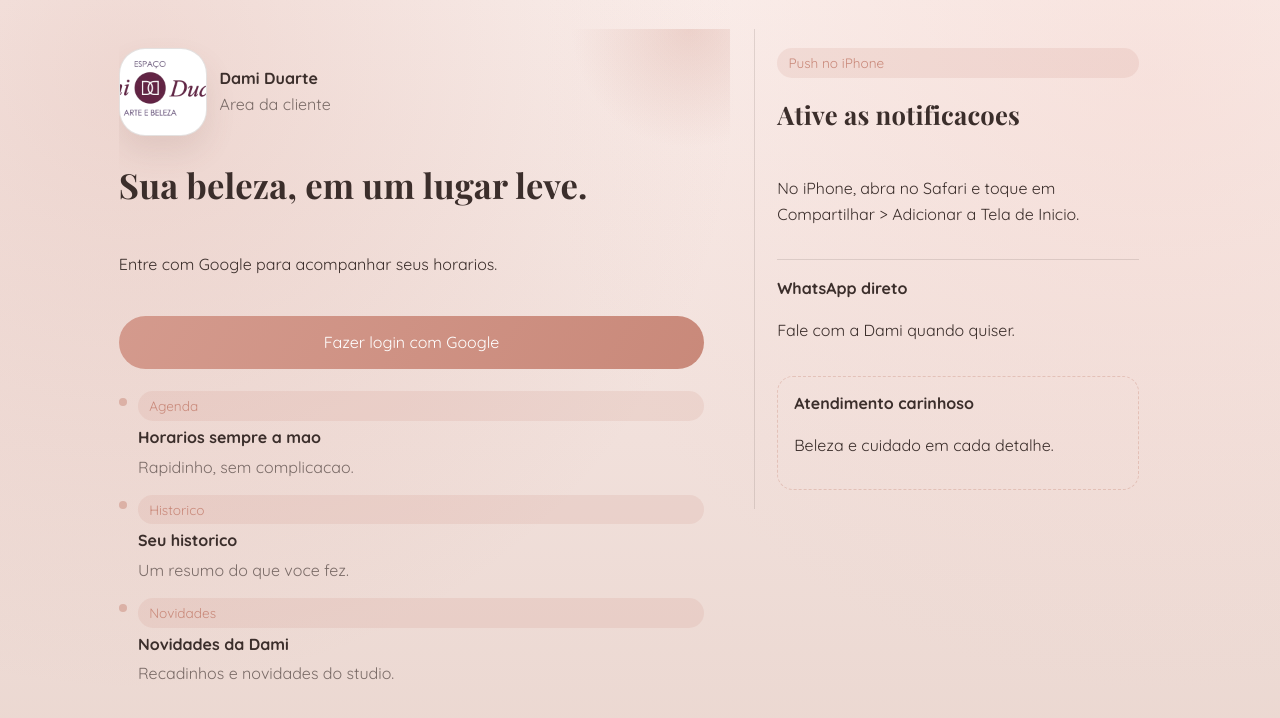
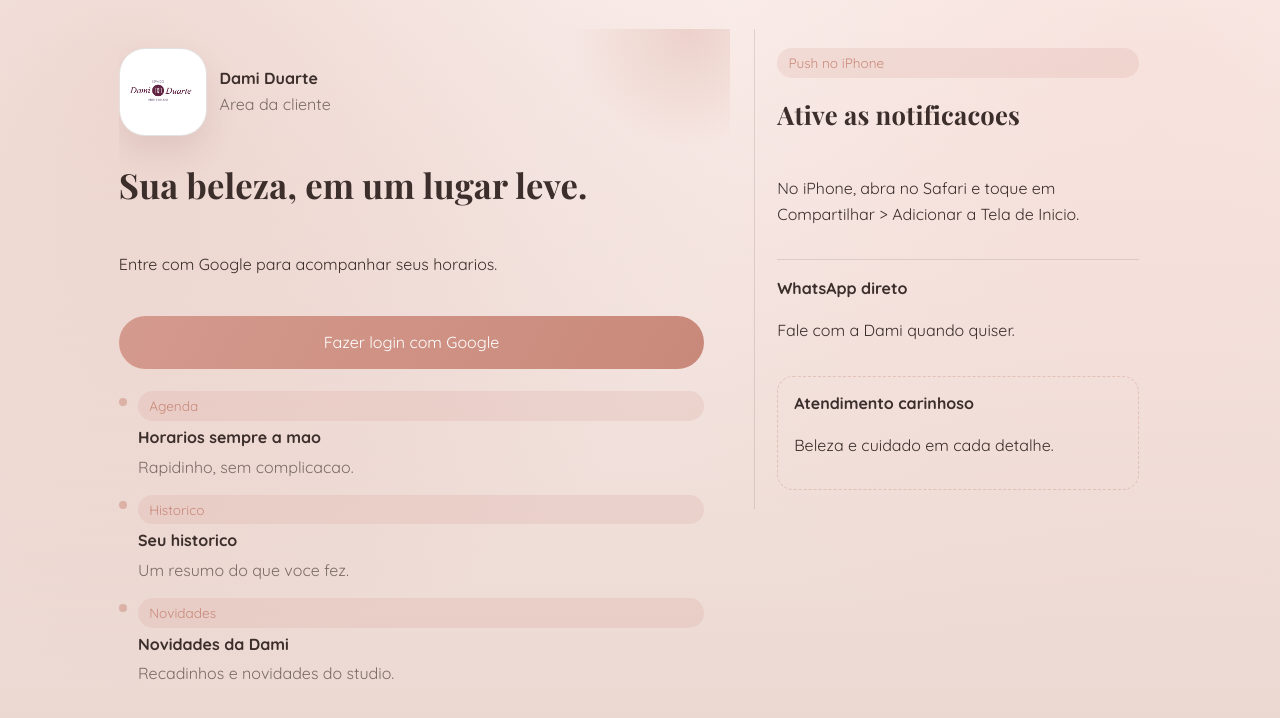
Before and after one commit to EduGomesNascimento/DamiDuarte, a React (Vite) app in the folder web/: page /login in a window 1280 px wide. Shown: the top 718 px of the page. Built offline with nearby package versions, Linux system fonts and the light colour scheme; no server answers.

Commit message:
Fix logo fit and padding

```diff
--- a/web/src/styles.css
+++ b/web/src/styles.css
@@ -70,7 +70,8 @@ main {
   width: 68px;
   height: 68px;
   border-radius: 20px;
-  object-fit: cover;
+  object-fit: contain;
+  padding: 6px;
   background: #fff;
   border: 1px solid var(--border);
   box-shadow: var(--shadow-soft);
@@ -218,7 +219,8 @@ h3 {
   width: 88px;
   height: 88px;
   border-radius: 26px;
-  object-fit: cover;
+  object-fit: contain;
+  padding: 6px;
   background: #fff;
   border: 1px solid var(--border);
   box-shadow: var(--shadow-soft);
```
